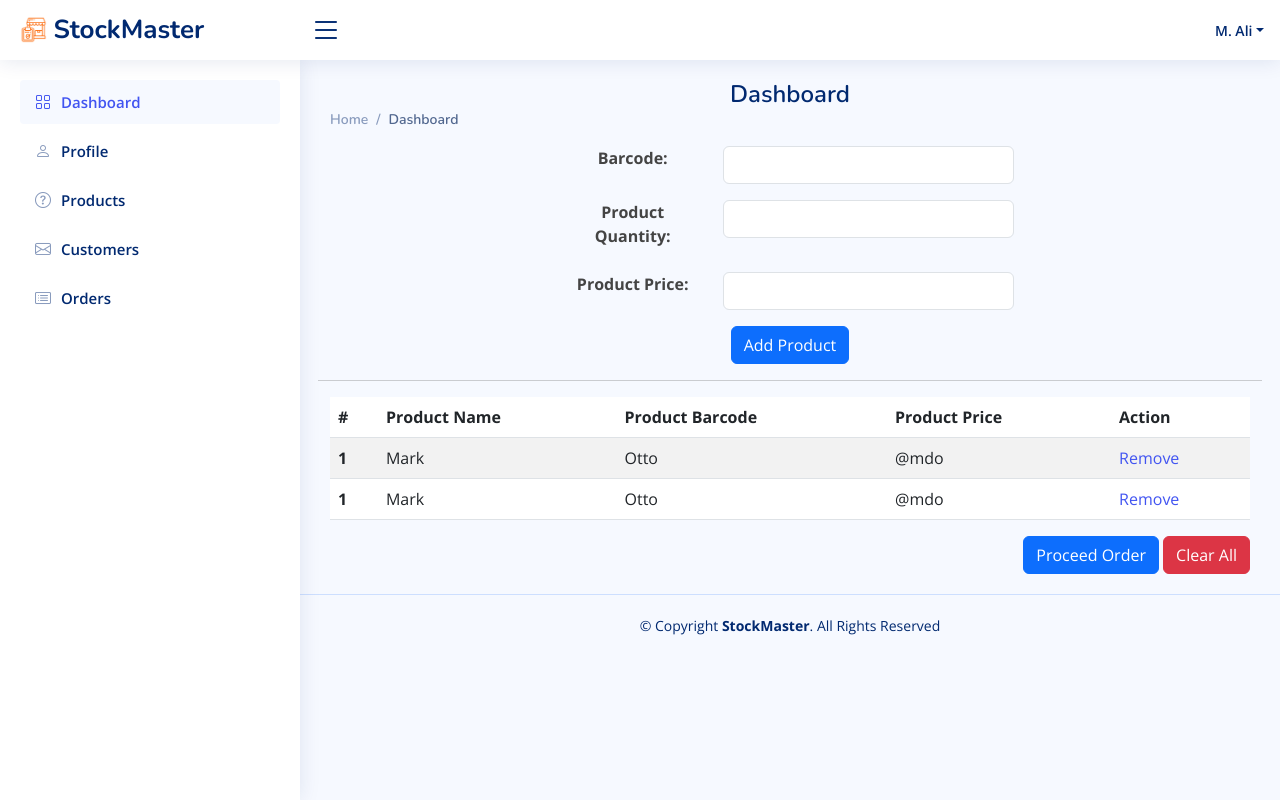
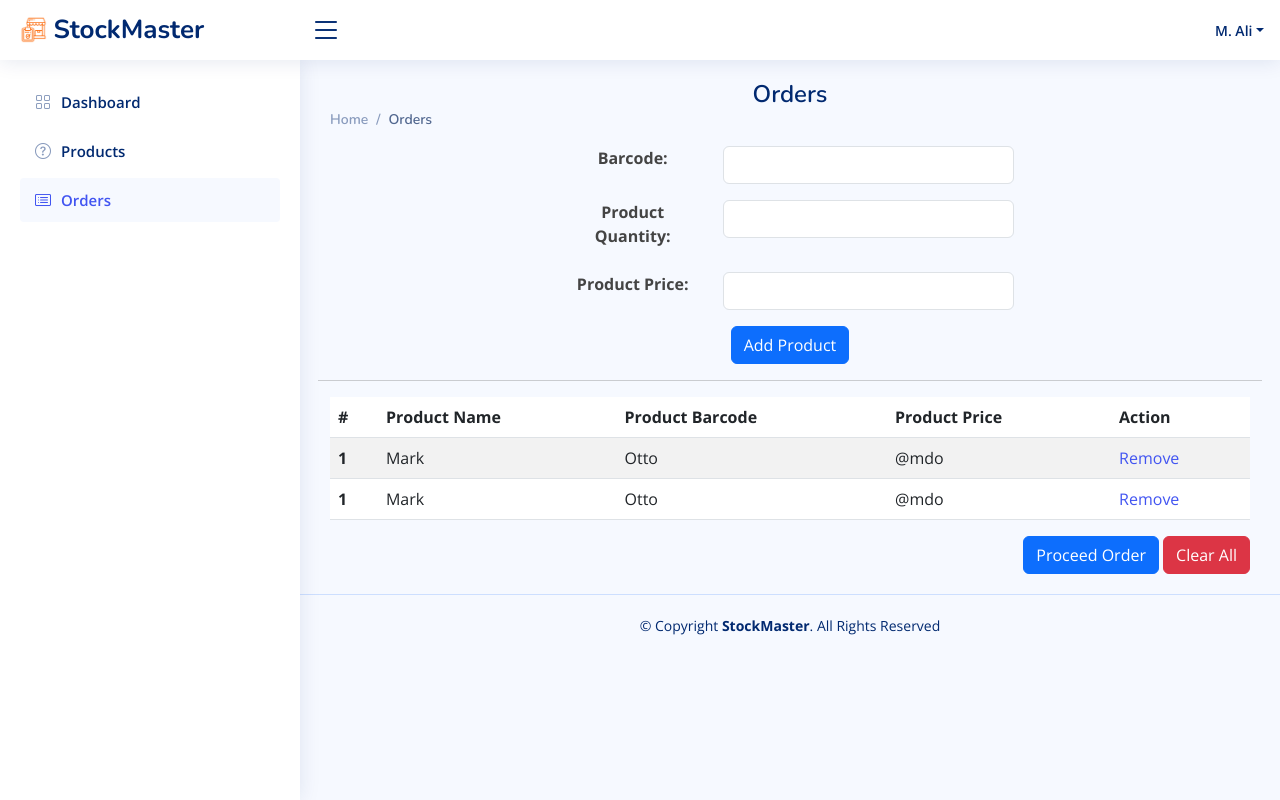
Before and after one commit to Kareem-124/Team_Project, a Django app: page /order_page in a window 1280 px wide. Run offline with Django 3.2, Linux system fonts and the light colour scheme; some libraries are stand-ins or nearby versions.

Commit message:
order_page update

```diff
--- a/StockMaster/StockMaster_app/templates/orders_page.html
+++ b/StockMaster/StockMaster_app/templates/orders_page.html
@@ -117,18 +117,12 @@
     <ul class="sidebar-nav" id="sidebar-nav">
 
       <li class="nav-item">
-        <a class="nav-link " href="index.html">
+        <a class="nav-link collapsed" href="index.html">
           <i class="bi bi-grid"></i>
           <span>Dashboard</span>
         </a>
       </li><!-- End Dashboard Nav -->
 
-      <li class="nav-item">
-        <a class="nav-link collapsed" href="/dashboard/profile">
-          <i class="bi bi-person"></i>
-          <span>Profile</span>
-        </a>
-      </li><!-- End Profile Page Nav -->
 
       <li class="nav-item">
         <a class="nav-link collapsed" href="/dashboard/products">
@@ -138,14 +132,7 @@
       </li><!-- End F.A.Q Page Nav -->
 
       <li class="nav-item">
-        <a class="nav-link collapsed" href="customers-page.html">
-          <i class="bi bi-envelope"></i>
-          <span>Customers</span>
-        </a>
-      </li><!-- End Contact Page Nav -->
-
-      <li class="nav-item">
-        <a class="nav-link collapsed" href="orders-page.html">
+        <a class="nav-link " href="{% url 'SM_app:order_page' %}">
           <i class="bi bi-card-list"></i>
           <span>Orders</span>
         </a>
@@ -158,11 +145,11 @@
   <main id="main" class="main">
 
     <div class="pagetitle">
-      <h1>Dashboard</h1>
+      <h1>Orders</h1>
       <nav>
         <ol class="breadcrumb">
           <li class="breadcrumb-item"><a href="index.html">Home</a></li>
-          <li class="breadcrumb-item active">Dashboard</li>
+          <li class="breadcrumb-item active">Orders</li>
         </ol>
       </nav>
     </div><!-- End Page Title -->
@@ -180,7 +167,7 @@
                     <label class="form-label">Barcode:</label>
                   </div>
                   <div class="col-sm-4">
-                    <input type="number" class="form-control">
+                    <input type="number" class="form-control" name="order_barcode">
                   </div>
                 </div>
                 <!-- Product Name -->
@@ -189,7 +176,7 @@
                     <label class="form-label">Product Quantity:</label>
                   </div>
                   <div class="col-sm-4">
-                    <input type="number" class="form-control">
+                    <input type="number" class="form-control" name="order_qty">
                   </div>
                 </div>
                 <!-- Product Price -->
@@ -198,7 +185,7 @@
                     <label class="form-label">Product Price:</label>
                   </div>
                   <div class="col-sm-4">
-                    <input type="number" class="form-control">
+                    <input type="number" class="form-control" name="order_price">
                   </div>
                 </div>
                 <div class="row mb-3">
--- a/StockMaster/StockMaster_app/urls.py
+++ b/StockMaster/StockMaster_app/urls.py
@@ -1,6 +1,6 @@
 from django.urls import path
 from . import views
-
+app_name = 'SM_app'
 urlpatterns = [
     path('', views.homepage, name='homepage'),
     path('signup/', views.signup_page, name='signup-page'),
```
